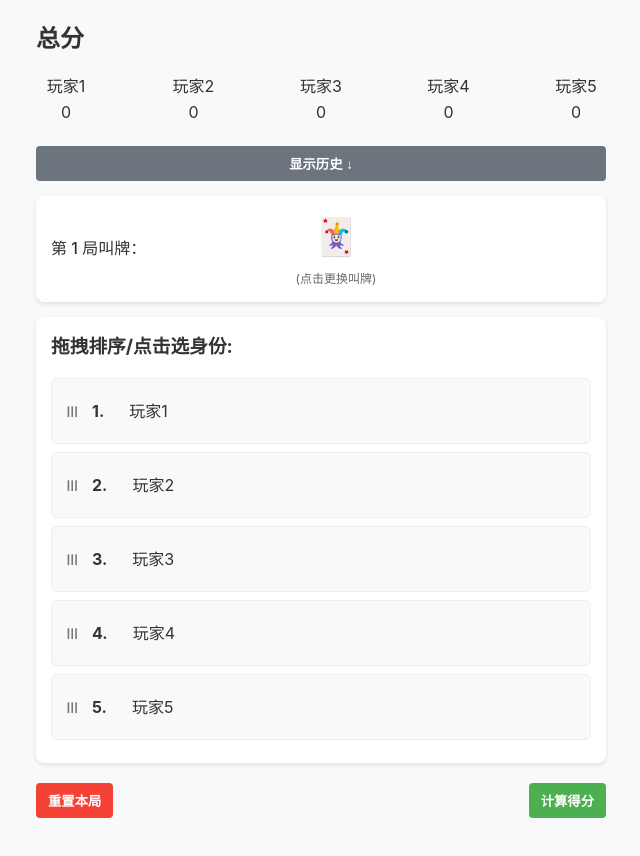
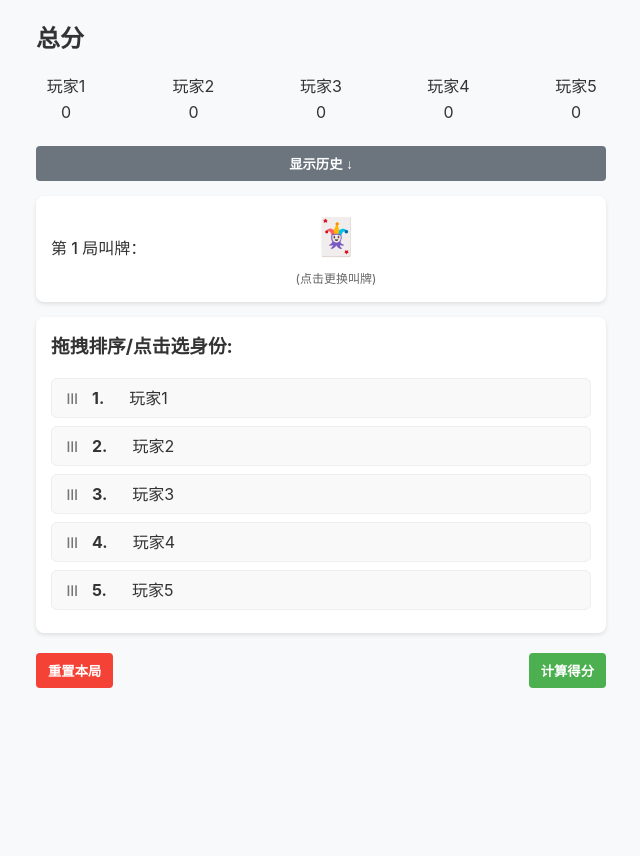
Before and after one commit to zouyu9631/FivePlayersGuandanScore, a Vue app: page / in a window 1280 px wide. Both pictures are taken after a click on the button "开始游戏". Shown: the whole page, without its empty margins (319-959 px from the left). After the commit the page ends 800 px from the top, so only its background shows below. Built offline with nearby package versions, Linux system fonts and the light colour scheme.

Commit message:
1 refined player ranking 2 refactor related code

```diff
--- a/src/components/PlayerRanking.vue
+++ b/src/components/PlayerRanking.vue
@@ -6,11 +6,11 @@
       item-key="name"
       ghost-class="ghost-placeholder"
       chosen-class="chosen-item"
-      :animation="0"
+      :animation="150"
       handle=".drag-handle"
-      :delay="50"
+      :delay="0"
       :delayOnTouchOnly="true"
-      :touchStartThreshold="3"
+      :touchStartThreshold="1"
       :forceFallback="true"
       fallback-class="sortable-drag"
       :fallback-on-body="true"
@@ -101,15 +101,17 @@ export default {
 .player-rank {
   display: flex;
   align-items: center;
-  padding: 12px 0;
+  padding: 8px 0; /* 减小垂直内边距，使高度更紧凑 */
   background: #f9f9f9;
   border: 1px solid #eee;
   border-radius: 6px;
   margin-bottom: 8px;
   transition: background 0.2s, transform 0.1s;
-  touch-action: none; /* 禁用默认的触摸行为 */
+  touch-action: pan-y; /* 允许垂直滚动 */
   z-index: 1;
   position: relative;
+  height: 40px; /* 固定高度，与拖拽时保持一致 */
+  box-sizing: border-box;
 }
 
 .player-rank:hover {
@@ -123,9 +125,9 @@ export default {
   cursor: move;
   cursor: -webkit-grab;
   cursor: grab;
-  touch-action: none;
+  touch-action: none; /* 仅在拖动手柄处禁用默认触摸行为 */
   min-width: 40px;
-  min-height: 40px;
+  height: 40px; /* 与外层保持一致 */
   justify-content: center;
   user-select: none;
   -webkit-user-select: none;
@@ -207,27 +209,12 @@ export default {
   box-shadow: none !important;
 }
 
-/* 拖拽过程中原位置的样式 - 完全隐藏 */
-.ghost-empty {
-  opacity: 0 !important;
-  height: 0 !important;
-  padding-top: 0 !important;
-  padding-bottom: 0 !important;
-  margin: 0 !important;
-  border: none !important;
-  overflow: hidden !important;
-  min-height: 0 !important;
-  visibility: hidden !important;
-  transform: scaleY(0);
-  transition: none !important;
-}
-
 /* 拖拽时原位置的样式 - 显示占位符 */
 .ghost-placeholder {
   border: 2px dashed #1976d2 !important;
   background-color: rgba(25, 118, 210, 0.1) !important;
   opacity: 0.5 !important;
-  height: 40px !important; /* 修复了这里的错误 */
+  height: 40px !important; /* 与静态元素高度保持一致 */
   min-height: 40px !important;
   visibility: visible !important;
   transform: none !important;
@@ -235,46 +222,46 @@ export default {
   padding: 0 !important;
   margin-bottom: 8px !important;
   border-radius: 6px !important;
+  box-sizing: border-box !important;
 }
 
-/* 正在拖拽的元素样式 */
+/* 正在拖拽的元素样式 - 合并两个相同选择器的样式 */
 .sortable-drag {
-  opacity: 0.95 !important;
-  background: white !important; /* 修正 !重要 为 !important */
-  transform: scale(1.02);
-  box-shadow: 0 8px 16px rgba(0,0,0,0.1);
+  opacity: 0.99 !important;
+  background: white !important;
+  transform: scale(1.05);
+  box-shadow: 0 8px 20px rgba(0,0,0,0.15);
   z-index: 2000;
   pointer-events: none;
   transition: none !important;
   border-radius: 6px !important;
   border: 1px solid #ddd !important;
+  height: 40px !important;
+  padding: 0 !important;
+  box-sizing: border-box !important;
+  display: flex !important;
+  align-items: center !important;
 }
 
-/* 被选中的元素样式 */
+/* 被选中的元素样式 - 修改为不透明，避免闪烁 */
 .chosen-item {
-  opacity: 0 !important;
+  opacity: 1 !important; /* 改为1，保持可见 */
+  /* 可以添加其他视觉提示，表示此元素已被选中 */
+  background-color: #f0f0f0 !important;
+  z-index: 1;
+  position: relative;
 }
 
-/* 拖拽状态 */
+/* 拖拽状态 - 合并重复的定义 */
 .dragging {
+  cursor: -webkit-grabbing !important;
   cursor: grabbing !important;
-}
-
-.sortable-drag {
-  opacity: 0.99 !important;
-  transform: scale(1.05);
-  box-shadow: 0 8px 20px rgba(0,0,0,0.15);
-  z-index: 10;
-}
-
-.dragging {
-  cursor: -webkit-grabbing;
-  cursor: grabbing;
 }
 
 @media (max-width: 768px) {
   .player-rank {
-    padding: 12px 8px;
+    padding: 0;
+    height: 44px; /* 移动端稍微增加高度 */
   }
 
   .rank-number {
@@ -283,7 +270,7 @@ export default {
 
   .drag-handle {
     padding: 0 8px;
-    min-height: 44px;
+    height: 44px; /* 与外层保持一致 */
     display: flex;
     align-items: center;
     min-width: 44px; /* 确保移动端有足够大的触摸区域 */
@@ -302,8 +289,8 @@ export default {
 
   /* 移动端的占位符样式 */
   .ghost-placeholder {
-    height: 50px !important;
-    min-height: 50px !important;
+    height: 44px !important; /* 与移动端静态元素保持一致 */
+    min-height: 44px !important; /* 修正这里的中文符号 */
     border: 2px dashed #1976d2 !important;
     background-color: rgba(25, 118, 210, 0.15) !important;
     opacity: 0.7 !important;
@@ -311,6 +298,7 @@ export default {
 
   /* 移动端拖拽元素样式强化 */
   .sortable-drag {
+    height: 44px !important; /* 与移动端静态元素保持一致 */
     opacity: 0.98 !important;
     transform: scale(1.03);
     box-shadow: 0 10px 20px rgba(0,0,0,0.2);
```
